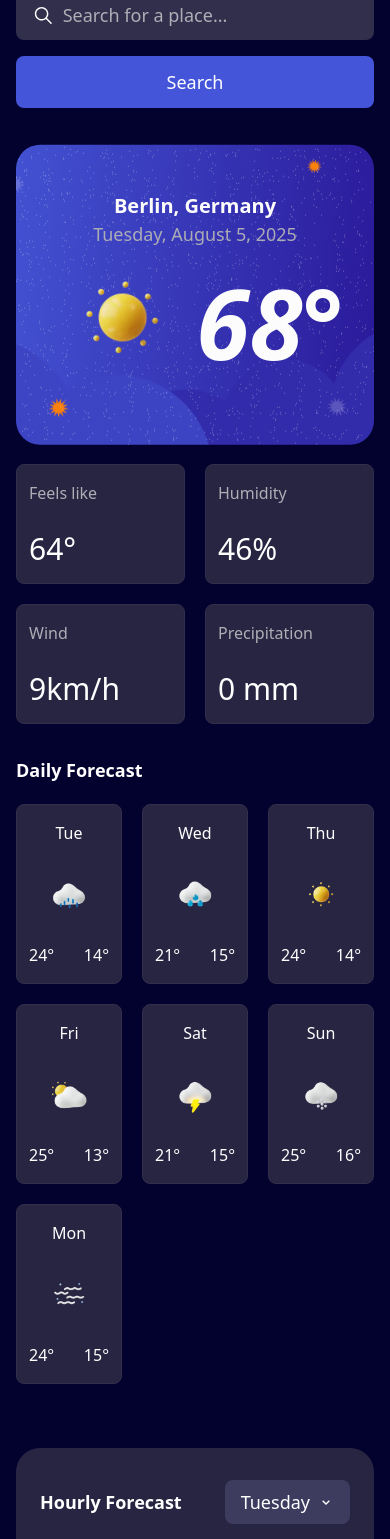
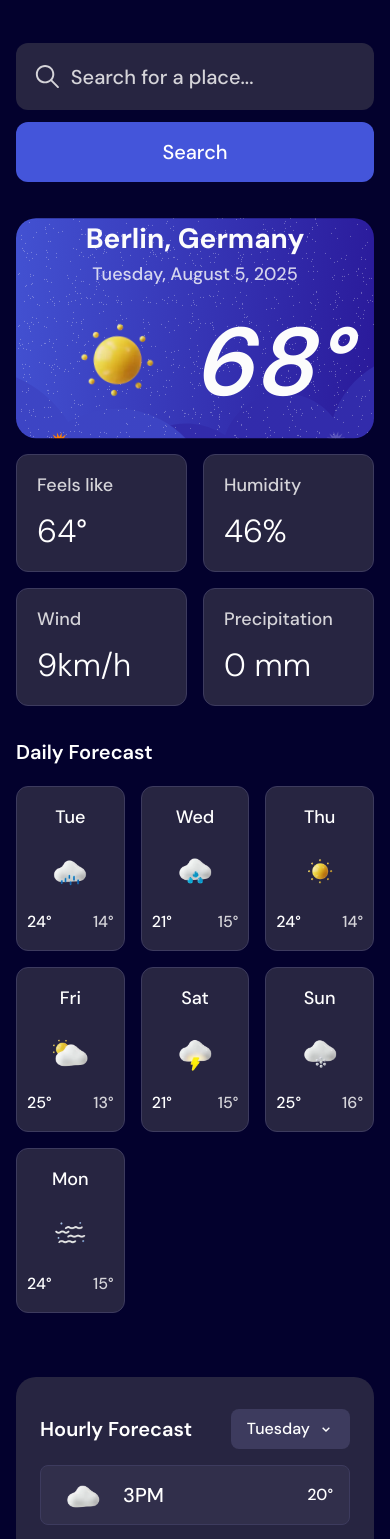
Before and after one commit to ShinobiKoda/weather-app-main, a Next.js app: page / in a window 390 px wide. Shown: the part 285-1824 px from the top of the page. Built offline with nearby package versions, Linux system fonts and the light colour scheme.

Commit message:
feat: integrate Bricolage Grotesque font in Home component and enhance Navbar styling

```diff
--- a/src/app/components/Home.tsx
+++ b/src/app/components/Home.tsx
@@ -5,6 +5,14 @@ import Image from "next/image";
 import { BiChevronDown } from "react-icons/bi";
 import { motion } from "motion/react";
 import { useState } from "react";
+import { Bricolage_Grotesque } from "next/font/google";
+
+const bricolage_grotesque = Bricolage_Grotesque({
+  variable: "--font-bricolage_grotesque",
+  subsets: ["latin"],
+  weight: ["300", "500", "600", "700"],
+});
+
 import {
   fadeInUp,
   staggerChildren,
@@ -134,28 +142,28 @@ export function HomePage() {
       <Navbar />
       <div className="w-full px-4 max-w-[1440px] mx-auto md:px-8 lg:px-12">
         <motion.h1
-          className="text-center text-5xl lg:text-7xl font-extrabold mt-10"
+          className={` ${bricolage_grotesque.className} text-center text-[52px] lg:text-7xl font-bold mt-12`}
           variants={fadeInUp}
         >
           How&apos;s the sky looking today?
         </motion.h1>
-        <div className="mt-15">
+        <div className="mt-12">
           <motion.div
-            className="flex flex-col lg:flex-row lg:items-center gap-4 lg:justify-center max-w-[800px] mx-auto lg:hidden"
+            className="flex flex-col lg:flex-row lg:items-center gap-3 lg:justify-center max-w-[800px] mx-auto lg:hidden"
             variants={slideInFromRight}
           >
-            <div className="w-full flex items-center bg-neutral-700 rounded-lg px-4 py-3 gap-2 text-base">
-              <IoIosSearch size={25} />
+            <div className="w-full flex items-center bg-neutral-800 rounded-xl p-4 gap-2 text-xl text-neutral-200">
+              <IoIosSearch size={35} />
               <input
                 type="text"
-                className="border-none outline-none placeholder:text-neutral-300 placeholder:text-lg w-full"
+                className="border-none outline-none placeholder:text-neutral-200 placeholder:text-xl w-full"
                 placeholder="Search for a place..."
               />
             </div>
             <motion.button
               whileHover={{ scale: 1.02 }}
               whileTap={{ scale: 0.98 }}
-              className="px-4 py-3 rounded-lg bg-blue-500 w-full lg:w-34 text-lg"
+              className="p-4 rounded-xl bg-blue-500 w-full lg:w-34 text-xl font-medium"
             >
               Search
             </motion.button>
@@ -163,7 +171,7 @@ export function HomePage() {
           <div className="grid grid-cols-1 lg:grid-cols-[2fr_1fr] gap-8 min-h-[700px]">
             <div className="mt-8 flex flex-col">
               <motion.div
-                className="w-full items-center bg-neutral-700 rounded-xl px-4 py-4 gap-2 text-base mb-8 max-w-[500px] ml-auto hidden lg:flex"
+                className="w-full items-center bg-neutral-800 rounded-xl p-4 gap-2 text-xl text-neutral-200 mb-8 max-w-[500px] ml-auto hidden lg:flex"
                 variants={slideInFromRight}
               >
                 <IoIosSearch size={25} />
@@ -174,16 +182,16 @@ export function HomePage() {
                 />
               </motion.div>
               <motion.div
-                className="bg-cover bg-center h-[300px] rounded-3xl flex flex-col items-center justify-center lg:hidden relative overflow-hidden"
+                className="bg-cover bg-center h-[286] rounded-[20px] flex flex-col items-center justify-center lg:hidden relative overflow-hidden"
                 style={{
                   backgroundImage: "url('/images/bg-today-small.svg')",
                 }}
                 variants={bgFloat}
               >
-                <h2 className="font-bold text-xl">
+                <h2 className="font-bold text-[28px]">
                   <span>Berlin</span>,<span> Germany</span>
                 </h2>
-                <p className="font-normal text-lg text-neutral-300">
+                <p className="font-medium text-lg opacity-80">
                   Tuesday, August 5, 2025
                 </p>
                 <div className="flex items-center justify-between">
@@ -198,7 +206,7 @@ export function HomePage() {
                       height={100}
                     />
                   </motion.div>
-                  <p className="text-8xl font-extrabold italic">68°</p>
+                  <p className="text-[96px] font-semibold italic">68°</p>
                 </div>
               </motion.div>
               <motion.div
@@ -233,47 +241,47 @@ export function HomePage() {
                 </div>
               </motion.div>
               <motion.div
-                className="mt-6 w-full grid grid-cols-2 gap-5 lg:grid-cols-4"
+                className="mt-5 w-full grid grid-cols-2 gap-4 lg:grid-cols-4"
                 variants={staggerChildren}
               >
                 {properties.map((property, index) => (
                   <motion.div
                     key={index}
-                    className="rounded-lg px-3 py-4 min-h-[120px] bg-neutral-800 flex flex-col justify-between border border-neutral-700"
+                    className="rounded-xl px-5 py-4 min-h-[118px] bg-neutral-800 flex flex-col justify-between border border-neutral-600"
                     variants={fadeInUp}
                     whileHover={{ y: -6 }}
                     whileTap={{ scale: 0.995 }}
                   >
-                    <p className="font-medium text-base text-neutral-300">
+                    <p className="font-medium text-lg text-neutral-200">
                       {property.title}
                     </p>
-                    <p className="text-white font-mediun text-3xl">
+                    <p className="text-white font-light text-[32px]">
                       {property.value}
                     </p>
                   </motion.div>
                 ))}
               </motion.div>
               <div className="mt-8">
-                <h2 className="font-semibold text-lg">Daily Forecast</h2>
-                <div className="grid grid-cols-3 lg:grid-cols-7 gap-5 mt-5">
+                <h2 className="font-semibold text-xl">Daily Forecast</h2>
+                <div className="grid grid-cols-3 lg:grid-cols-7 gap-4 mt-5">
                   {forecast.map((item, index) => (
                     <motion.div
                       key={index}
-                      className="rounded-lg px-3 py-4 min-h-[180px] bg-neutral-800 flex flex-col justify-between border border-neutral-700 items-center"
+                      className="rounded-xl px-[10px] py-4 min-h-[165px] bg-neutral-800 flex flex-col justify-between border border-neutral-600 items-center"
                       variants={fadeInUp}
                       whileHover={{ y: -8, scale: 1.02 }}
                       whileTap={{ scale: 0.995 }}
                     >
-                      <p>{item.day}</p>
+                      <p className="font-medium text-lg">{item.day}</p>
                       <Image
                         src={item.icon}
                         alt="Weather"
                         width={50}
                         height={50}
                       />
-                      <p className="w-full flex items-center justify-between">
-                        <span>{item.temp}</span>
-                        <span>{item.other_temp}</span>
+                      <p className="w-full flex items-center justify-between font-medium text-base">
+                        <span className="">{item.temp}</span>
+                        <span className="text-neutral-200">{item.other_temp}</span>
                       </p>
                     </motion.div>
                   ))}
@@ -289,18 +297,18 @@ export function HomePage() {
                 Search
               </motion.button>
               <motion.div
-                className="bg-neutral-800 rounded-3xl px-6 py-8 flex flex-col flex-1"
+                className="bg-neutral-800 rounded-[20px] px-6 py-8 flex flex-col flex-1"
                 variants={fadeIn}
               >
                 <div className="w-full flex items-center justify-between">
-                  <h2 className="font-semibold text-lg">Hourly Forecast</h2>
+                  <h2 className="font-semibold text-xl">Hourly Forecast</h2>
                   <motion.div
                     className="bg-neutral-600 flex items-center px-4 py-2 rounded-lg gap-2 cursor-pointer select-none"
                     onClick={() => setDayOpen((s) => !s)}
                     whileHover={{ scale: 1.02 }}
                     whileTap={{ scale: 0.98 }}
                   >
-                    <span className="font-normal text-lg">Tuesday</span>
+                    <span className="font-medium text-base">Tuesday</span>
                     <motion.span
                       variants={chevronRotate}
                       initial="closed"
@@ -310,11 +318,11 @@ export function HomePage() {
                     </motion.span>
                   </motion.div>
                 </div>
-                <div className="space-y-4 mt-6">
+                <div className="space-y-4 mt-4">
                   {hourly_forecast.map((forecast, index) => (
                     <motion.div
                       key={index}
-                      className="rounded-xl bg-neutral-700 flex items-center justify-between px-4 py-2 border border-neutral-600"
+                      className="rounded-lg bg-neutral-700 flex items-center justify-between px-4 h-[60px] border border-neutral-600"
                       variants={fadeInUp}
                     >
                       <div className="flex items-center gap-4">
@@ -324,9 +332,9 @@ export function HomePage() {
                           width={50}
                           height={50}
                         />
-                        <p className="font-semibold">{forecast.time}</p>
+                        <p className="font-medium text-xl">{forecast.time}</p>
                       </div>
-                      <p className="font-medium">{forecast.temp}</p>
+                      <p className="font-normal text-base">{forecast.temp}</p>
                     </motion.div>
                   ))}
                 </div>
--- a/src/app/components/layout/Navbar.tsx
+++ b/src/app/components/layout/Navbar.tsx
@@ -13,13 +13,13 @@ export function Navbar() {
     <nav className="w-full max-w-[1440px] mx-auto p-4 md:px-8 lg:px-12 flex items-center justify-between">
       <Image src="/images/logo.svg" alt="Logo" width={150} height={100} />
       <motion.div
-        className="flex items-center gap-1 rounded-md bg-neutral-600 px-2 py-3 cursor-pointer select-none"
+        className="flex items-center gap-1.5 rounded-md bg-neutral-600 px-2 py-3 cursor-pointer select-none"
         onClick={() => setOpen((s) => !s)}
         whileHover={{ scale: 1.02 }}
         whileTap={{ scale: 0.98 }}
       >
         <IoSettingsOutline size={20} />
-        <span>Units</span>
+        <span className="font-medium text-sm">Units</span>
         <motion.span
           variants={chevronRotate}
           initial="closed"
--- a/src/app/layout.tsx
+++ b/src/app/layout.tsx
@@ -24,7 +24,7 @@ export default function RootLayout({
 }>) {
   return (
     <html lang="en">
-      <body className={`${dm_sans.variable} antialiased bg-neutral-900`}>
+      <body className={`${dm_sans.className} antialiased bg-neutral-900`}>
         {children}
       </body>
     </html>
```
